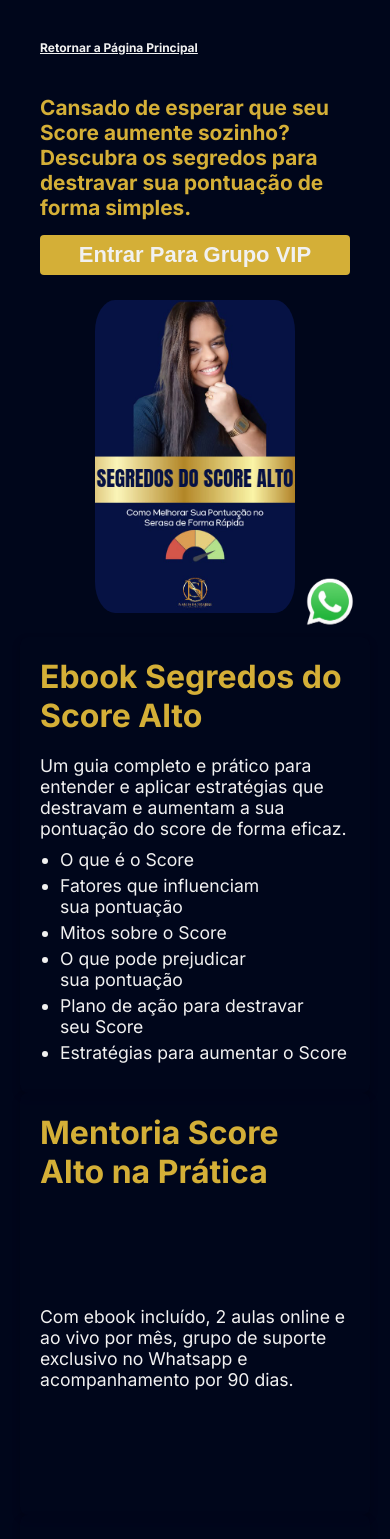
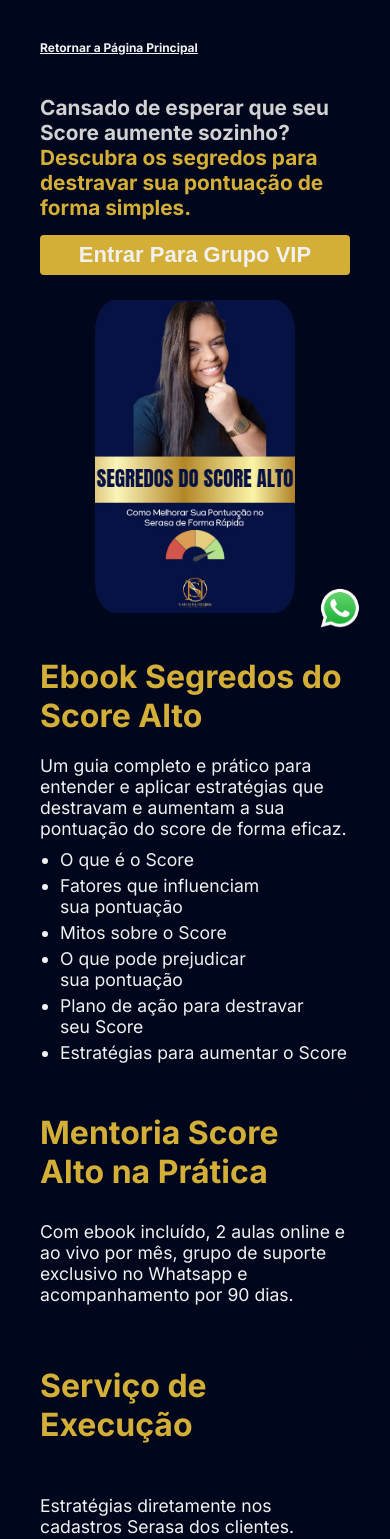
Before and after one commit to Insert-Desenvolvimento/site-clearname, a Next.js app: page /ebook in a window 390 px wide. Shown: the top 1539 px of the page. Built offline with nearby package versions, Linux system fonts and the light colour scheme.

Commit message:
feat: improve

```diff
--- a/src/app/components/Whatsapp/whatsapp.scss
+++ b/src/app/components/Whatsapp/whatsapp.scss
@@ -10,11 +10,11 @@
    img {
      margin: 0;
      padding: 0;
-     width: 180px;
+     width: 150px;
      animation: pulse 2s infinite;
 
      @media (max-width: 778px) {
-       width: 120px;
+       width: 100px;
      }
    }
 
--- a/src/app/components/button/index.tsx
+++ b/src/app/components/button/index.tsx
@@ -5,7 +5,7 @@
 
 const Button = ({router, name}: ButtonEvent) => {
     return (
-    <Link href={`${router}`} >
+    <Link href={`${router}`} target='_blank' rel="noopener noreferrer" >
         <div className="button">
             <p>{name}</p>
         </div>
--- a/src/app/components/specialists/specialist.scss
+++ b/src/app/components/specialists/specialist.scss
@@ -107,7 +107,8 @@
   .cardSpecialist {
     display: flex;
     align-items: center;
-    justify-content: space-evenly;
+    justify-content: space-around;
+    gap: 20px;
     font-size: 12px;
     line-height: 20px;
     color: #f1f1f1;
--- a/src/app/ebook/ebook.scss
+++ b/src/app/ebook/ebook.scss
@@ -116,28 +116,8 @@
 }
 
 .textOverlay {
-  color: #d4af37;
-  clip-path: inset(0 100% 0 0);
-  animation: rewrite 6s ease-in-out infinite;
-
-  @media (max-width: 1100px) {
-    animation: none;
-    clip-path: none;
-  }
-}
-
-@keyframes rewrite {
-  0%,
-  20% {
-    clip-path: inset(0 100% 0 0);
-  }
-  50%,
-  80% {
-    clip-path: inset(0 0 0 0);
-  }
-  100% {
-    clip-path: inset(0 0 0 100%);
-  }
+  color: #d1d1d1;
+  margin-bottom: 20px;
 }
 
 .product-section {
@@ -146,10 +126,9 @@
   display: flex;
   width: 100%;
   max-width: 1200px;
-  min-height: 50vh;
+  min-height: 30vh;
   padding: 20px;
   border-radius: 8px;
-  box-shadow: 0 4px 8px rgba(0, 0, 0, 0.2);
   justify-content: space-around;
   flex-wrap: wrap;
   div{
```
Also changed, not shown: src/app/components/group/group.scss (+3 -5 lines).
